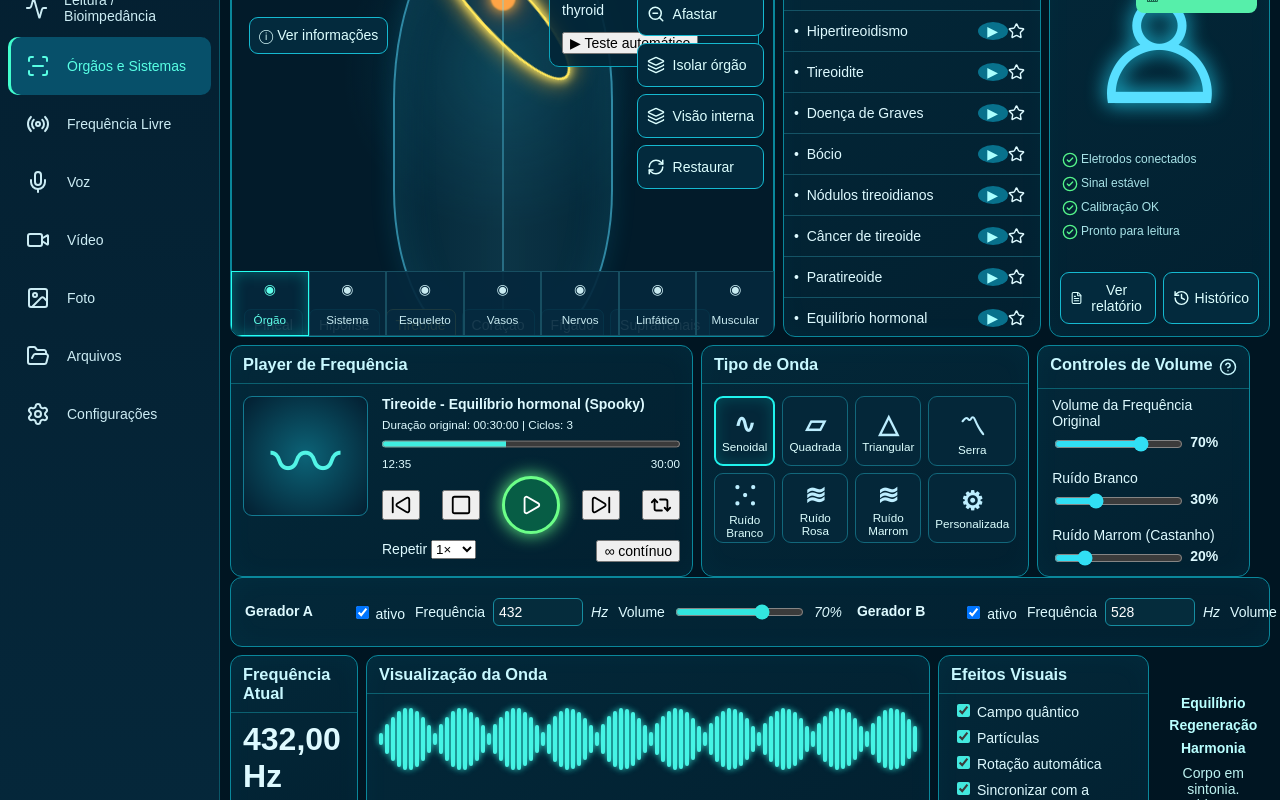
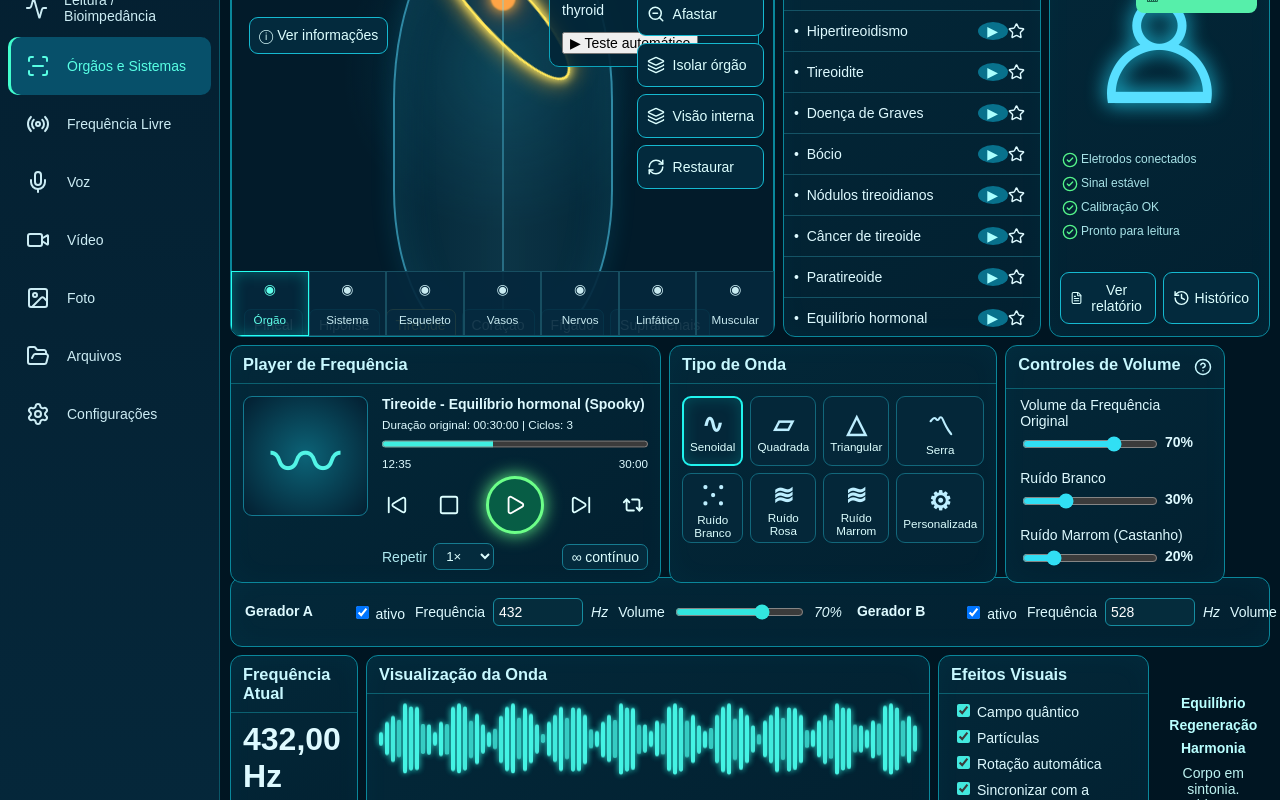
Before and after one commit to marcosfersant/vibrasync-next, a React (Vite) app: page / in a window 1280 px wide. Shown: the part 251-1051 px from the top of the page. Built offline with nearby package versions, Linux system fonts and the light colour scheme.

Commit message:
UI funcional: feedback de botões e onda animada

```diff
--- a/src/style.css
+++ b/src/style.css
@@ -58,3 +58,15 @@ border:1px solid #56dfff25;box-shadow:inset 0 0 40px #45dfff22}
 
 /* V0.8 — interação da tela-mestre recriada */
 .bodyart{transition:transform .25s ease;transform-origin:50% 52%}.related svg{cursor:pointer;transition:.18s}.related svg:hover{color:#63fff1}.related svg.fav{color:#ffe36b;fill:#ffe36b}.viewtools button:active,.layers button:active,.related button:active,.readstatus button:active{transform:scale(.96)}.layout aside button,.viewtools button,.layers button,.related button,.readstatus button,.wavegrid button{transition:.18s}.layout aside button:hover,.viewtools button:hover,.layers button:hover{background-color:#07506a66}.readstatus button:hover{box-shadow:0 0 18px #56efaa88}
+
+/* UI MASTER — estados físicos dos controles e player funcional */
+button{position:relative;transform:translateY(0);transition:transform .08s ease,box-shadow .12s ease,filter .12s ease!important}
+button:active{transform:translateY(2px) scale(.985)!important;box-shadow:inset 0 2px 7px #0008!important;filter:brightness(.9)}
+.transport{border:0;background:transparent;color:#dff;display:grid;place-items:center;padding:4px;border-radius:7px}
+.transport.active,.repeat-controls button.active{color:#64ff8d;box-shadow:0 0 12px #53ff7c66}
+.repeat-controls{display:flex;align-items:center;justify-content:center;gap:10px;margin-top:3px}
+.repeat-controls label{display:flex;align-items:center;gap:6px;color:#aee8ef}
+.repeat-controls select,.repeat-controls button{background:#042b3d;color:#dff;border:1px solid #167b90;border-radius:7px;padding:4px 8px}
+.waveviz i{animation:waveLive 1.25s ease-in-out infinite;transform-origin:center}
+.waveviz i:nth-child(3n){animation-delay:-.2s}.waveviz i:nth-child(4n){animation-delay:-.45s}
+@keyframes waveLive{0%,100%{transform:scaleY(.55);opacity:.7}50%{transform:scaleY(1.15);opacity:1}}
```
